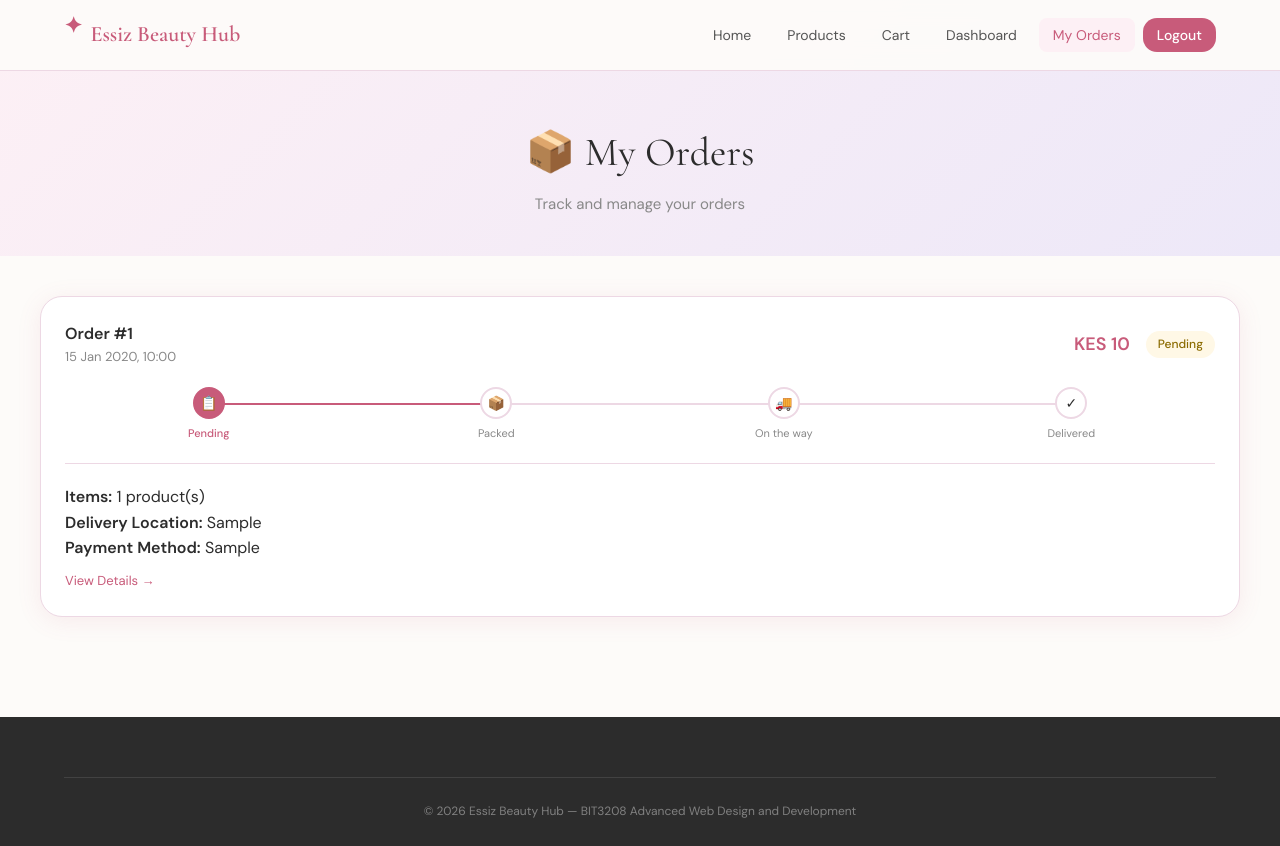
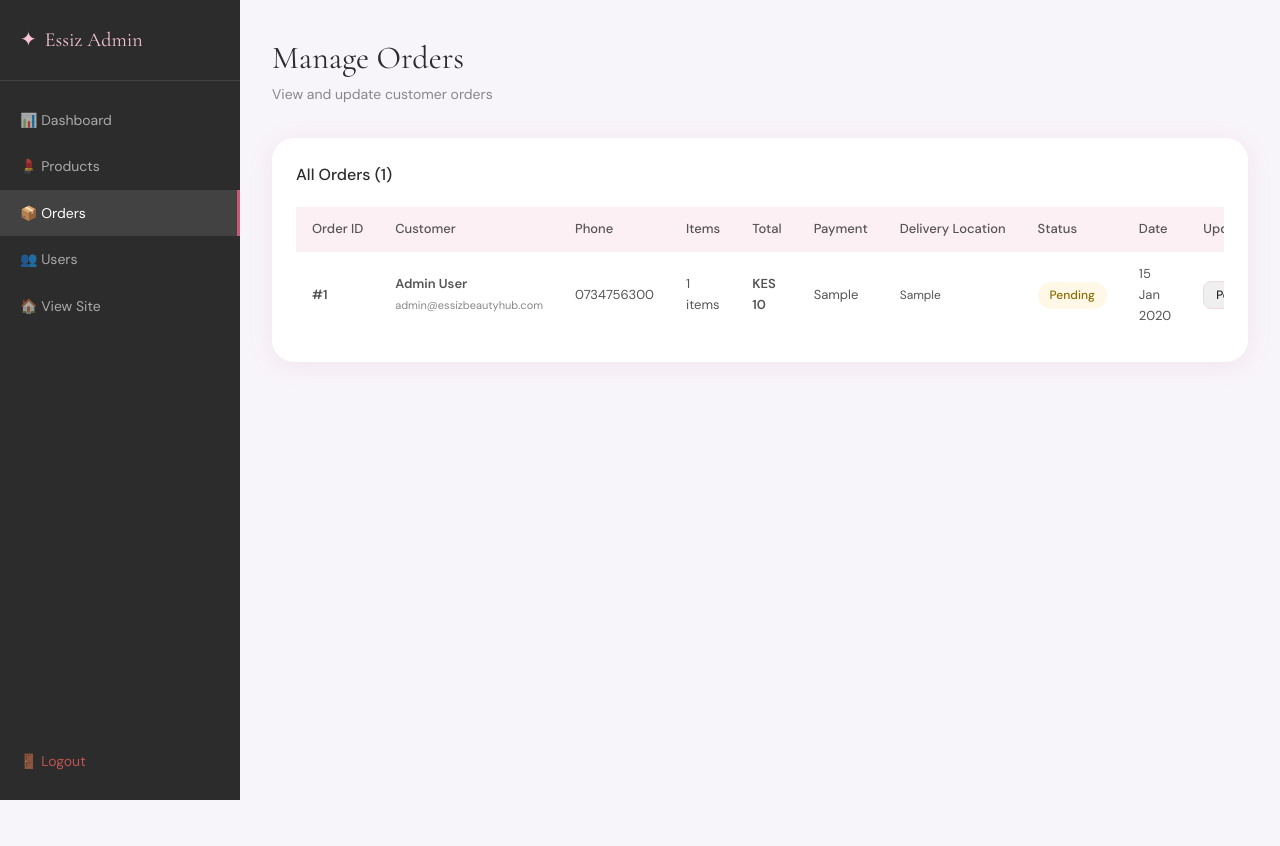
Before and after one commit to muleiesther8/EssizBeautyHub, a PHP site: page /admin/orders.php in a window 1280 px wide. After the commit the page ends 800 px from the top, so only its background shows below. Run offline with PHP 8.4, Linux system fonts and the light colour scheme; a user stored in the database is signed in; data comes from the database, SQL or seed files in the repository; tables that the repository leaves empty hold one stand-in row (values such as "Sample post").

Commit message:
PHP auth, sessions, cart, checkout, admin dashboard, order tracking — Week 4

```diff
--- a/Week4/admin/orders.php
+++ b/Week4/admin/orders.php
@@ -1,138 +1,140 @@
 <?php
-// ============================================================
-// ESSIZ BEAUTY HUB — Week 4 Customer Orders
-// BIT3208 Advanced Web Design and Development
-// File: orders.php
-// ============================================================
-
+session_start();
 require_once '../includes/db_connect.php';
 require_once '../includes/session.php';
 
+requireAdmin();
 
-requireLogin();
+$message = '';
 
-$user_id = $_SESSION['user_id'];
+if ($_SERVER['REQUEST_METHOD'] === 'POST' && isset($_POST['order_id'])) {
+    $order_id   = (int)$_POST['order_id'];
+    $new_status = $_POST['order_status'];
+    $allowed    = ['Pending', 'Packed', 'On the way', 'Delivered'];
 
-// Fetch user orders
-$orders_query = "
-    SELECT o.order_id, o.total_amount, o.order_status, o.payment_method, o.delivery_location, o.created_at,
+    if (in_array($new_status, $allowed)) {
+        $stmt = mysqli_prepare($conn, "UPDATE orders SET order_status = ? WHERE order_id = ?");
+        mysqli_stmt_bind_param($stmt, "si", $new_status, $order_id);
+        mysqli_stmt_execute($stmt) ? $message = 'Order status updated!' : $message = 'Update failed.';
+    }
+}
+
+$orders_result = mysqli_query($conn, "
+    SELECT o.*, u.full_name, u.email, u.phone_number,
            COUNT(oi.item_id) as item_count
     FROM orders o
+    JOIN users u ON o.user_id = u.user_id
     LEFT JOIN order_items oi ON o.order_id = oi.order_id
-    WHERE o.user_id = $user_id
     GROUP BY o.order_id
     ORDER BY o.created_at DESC
-";
-$orders_result = mysqli_query($conn, $orders_query);
+");
 ?>
 <!DOCTYPE html>
 <html lang="en">
 <head>
   <meta charset="UTF-8"/>
   <meta name="viewport" content="width=device-width, initial-scale=1.0"/>
-  <title>Essiz Beauty Hub — My Orders</title>
+  <title>Essiz Beauty Hub — Admin Orders</title>
   <link rel="preconnect" href="https://fonts.googleapis.com">
   <link href="https://fonts.googleapis.com/css2?family=Cormorant+Garamond:ital,wght@0,300;0,400;0,600;1,300&family=DM+Sans:wght@300;400;500;600&display=swap" rel="stylesheet">
   <link rel="stylesheet" href="../css/style.css">
 </head>
-<body>
+<body class="admin-body">
 
-<nav class="navbar" id="navbar">
-  <div class="nav-container">
-    <a href="index.php" class="nav-brand"><span class="brand-star">✦</span> Essiz Beauty Hub</a>
-    <ul class="nav-links">
-      <li><a href="index.php">Home</a></li>
-      <li><a href="products.php">Products</a></li>
-      <li><a href="cart.php">Cart</a></li>
-      <li><a href="dashboard.php">Dashboard</a></li>
-      <li><a href="orders.php" class="active">My Orders</a></li>
-      <li><a href="logout.php" class="btn-nav">Logout</a></li>
-    </ul>
-  </div>
+<div class="admin-layout">
+  <aside class="admin-sidebar">
+    <div class="admin-brand"><span>✦</span> Essiz Admin</div>
+    <nav class="admin-nav">
+      <a href="dashboard.php"  class="admin-nav-link">📊 Dashboard</a>
+      <a href="products.php"   class="admin-nav-link">💄 Products</a>
+      <a href="orders.php"     class="admin-nav-link active">📦 Orders</a>
+      <a href="users.php"      class="admin-nav-link">👥 Users</a>
+      <a href="../index.php"   class="admin-nav-link">🏠 View Site</a>
+      <a href="../logout.php"  class="admin-nav-link admin-logout">🚪 Logout</a>
     </nav>
+  </aside>
 
-<div class="page-header">
-  <div class="container">
-    <h1>📦 My Orders</h1>
-    <p>Track and manage your orders</p>
+  <main class="admin-main">
+    <div class="admin-header">
+      <div>
+        <h1>Manage Orders</h1>
+        <p>View and update customer orders</p>
       </div>
     </div>
 
-<div class="container orders-layout">
+    <?php if ($message): ?>
+      <div class="form-message form-message--success">✓ <?php echo $message; ?></div>
+    <?php endif; ?>
 
-  <?php if (mysqli_num_rows($orders_result) > 0): ?>
-
-    <?php while ($order = mysqli_fetch_assoc($orders_result)):
+    <div class="admin-table-card">
+      <div class="admin-table-header">
+        <h3>All Orders (<?php echo mysqli_num_rows($orders_result); ?>)</h3>
+      </div>
+      <div class="table-wrapper">
+        <table class="admin-table">
+          <thead>
+            <tr>
+              <th>Order ID</th>
+              <th>Customer</th>
+              <th>Phone</th>
+              <th>Items</th>
+              <th>Total</th>
+              <th>Payment</th>
+              <th>Delivery Location</th>
+              <th>Status</th>
+              <th>Date</th>
+              <th>Update Status</th>
+            </tr>
+          </thead>
+          <tbody>
+            <?php if (mysqli_num_rows($orders_result) > 0):
+              while ($order = mysqli_fetch_assoc($orders_result)):
                 $status_class = [
                   'Pending'    => 'status--pending',
                   'Packed'     => 'status--packed',
                   'On the way' => 'status--shipping',
                   'Delivered'  => 'status--delivered',
                 ][$order['order_status']] ?? '';
-
-      $timeline_steps = ['Pending', 'Packed', 'On the way', 'Delivered'];
-      $current_index = array_search($order['order_status'], $timeline_steps);
             ?>
-
-    <div class="order-card">
-      <div class="order-card-header">
-        <div>
-          <div class="order-id">Order #<?php echo $order['order_id']; ?></div>
-          <div class="order-date"><?php echo date('d M Y, H:i', strtotime($order['created_at'])); ?></div>
-        </div>
-        <div style="display:flex;align-items:center;gap:16px;">
-          <div class="order-amount">KES <?php echo number_format($order['total_amount']); ?></div>
-          <span class="status-badge <?php echo $status_class; ?>"><?php echo $order['order_status']; ?></span>
+            <tr>
+              <td><strong>#<?php echo $order['order_id']; ?></strong></td>
+              <td>
+                <strong><?php echo htmlspecialchars($order['full_name']); ?></strong><br>
+                <span style="font-size:11px;color:var(--charcoal-light);"><?php echo htmlspecialchars($order['email']); ?></span>
+              </td>
+              <td><?php echo htmlspecialchars($order['phone_number'] ?? '—'); ?></td>
+              <td><?php echo $order['item_count']; ?> items</td>
+              <td><strong>KES <?php echo number_format($order['total_amount']); ?></strong></td>
+              <td><?php echo htmlspecialchars($order['payment_method']); ?></td>
+              <td style="max-width:160px;font-size:12px;"><?php echo htmlspecialchars($order['delivery_location']); ?></td>
+              <td><span class="status-badge <?php echo $status_class; ?>"><?php echo $order['order_status']; ?></span></td>
+              <td><?php echo date('d M Y', strtotime($order['created_at'])); ?></td>
+              <td>
+                <form method="POST" action="orders.php" style="display:flex;gap:6px;align-items:center;">
+                  <input type="hidden" name="order_id" value="<?php echo $order['order_id']; ?>">
+                  <select name="order_status" style="font-size:12px;padding:4px 8px;border:1px solid var(--border);border-radius:var(--radius-sm);outline:none;cursor:pointer;">
+                    <?php foreach(['Pending','Packed','On the way','Delivered'] as $s): ?>
+                      <option value="<?php echo $s; ?>" <?php echo $order['order_status'] === $s ? 'selected' : ''; ?>>
+                        <?php echo $s; ?>
+                      </option>
+                    <?php endforeach; ?>
+                  </select>
+                  <button type="submit" class="btn-sm">Update</button>
+                </form>
+              </td>
+            </tr>
+            <?php endwhile; else: ?>
+            <tr>
+              <td colspan="10" style="text-align:center;color:#888;padding:40px;">No orders yet</td>
+            </tr>
+            <?php endif; ?>
+          </tbody>
+        </table>
       </div>
     </div>
 
-      <!-- Order Timeline -->
-      <div class="order-timeline">
-        <?php foreach ($timeline_steps as $idx => $step): ?>
-          <div class="timeline-step <?php echo $idx <= $current_index ? 'active' : ''; ?> <?php echo $idx < $current_index ? 'completed' : ''; ?>">
-            <div class="timeline-dot">
-              <?php
-                if ($idx < $current_index) echo '✓';
-                else echo ($idx === 0 ? '📋' : ($idx === 1 ? '📦' : ($idx === 2 ? '🚚' : '✓')));
-              ?>
-            </div>
-            <div class="timeline-label"><?php echo $step; ?></div>
-          </div>
-        <?php endforeach; ?>
+  </main>
 </div>
 
-      <!-- Order Details -->
-      <div style="margin-top:20px;padding-top:20px;border-top:1px solid var(--border);">
-        <p><strong>Items:</strong> <?php echo $order['item_count']; ?> product(s)</p>
-        <p><strong>Delivery Location:</strong> <?php echo htmlspecialchars($order['delivery_location']); ?></p>
-        <p><strong>Payment Method:</strong> <?php echo htmlspecialchars($order['payment_method']); ?></p>
-        <a href="#" style="color:var(--pink);font-size:13px;margin-top:10px;display:inline-block;">View Details →</a>
-      </div>
-    </div>
-
-    <?php endwhile; ?>
-
-  <?php else: ?>
-
-    <div style="text-align:center;padding:80px 24px;">
-      <div style="font-size:64px;margin-bottom:16px;">📦</div>
-      <h2 style="font-family:var(--font-display);font-size:28px;margin-bottom:8px;">No orders yet</h2>
-      <p style="color:var(--charcoal-light);margin-bottom:24px;">Start shopping and your orders will appear here.</p>
-      <a href="products.php" class="btn-primary">Start Shopping</a>
-    </div>
-
-  <?php endif; ?>
-
-</div>
-
-<footer class="footer">
-  <div class="container">
-    <div class="footer-bottom">
-      <p>© <?php echo date('Y'); ?> Essiz Beauty Hub — BIT3208 Advanced Web Design and Development</p>
-    </div>
-  </div>
-</footer>
-
-<script src="../js/main.js"></script>
 </body>
 </html>
--- a/Week4/checkout.php
+++ b/Week4/checkout.php
@@ -131,7 +131,7 @@ if ($_SERVER['REQUEST_METHOD'] === 'POST') {
       </div>
     <?php endif; ?>
     <div class="success-actions">
-      <a href="orders.php" class="btn-primary">Track My Order</a>
+            <a href="orders.php" class="btn-primary">Track My Order</a>
       <a href="products.php" class="btn-outline">Continue Shopping</a>
     </div>
   </div>
```
Also changed, not shown: Week4/orders.php (added, +123 -0 lines). Lines whose indentation alone changed are shown as unchanged.
